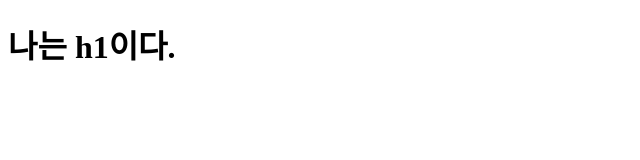
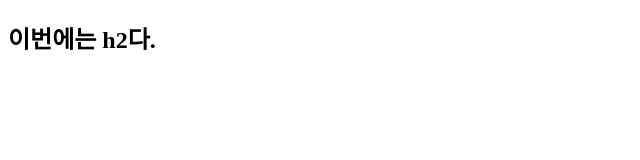
Before and after one commit to sjm-L/branch, a plain HTML site: page index.html in a window 1280 px wide. Shown: the whole page, without its empty margins (0-640 px from the left). Drawn offline with Linux system fonts and the light colour scheme.

Commit message:
issue2 진행

```diff
--- a/index.html
+++ b/index.html
@@ -6,6 +6,6 @@
     <title>Document</title>
   </head>
   <body>
-    <h1>나는 h1이다.</h1>
+    <h2>이번에는 h2다.</h2>
   </body>
 </html>
```
